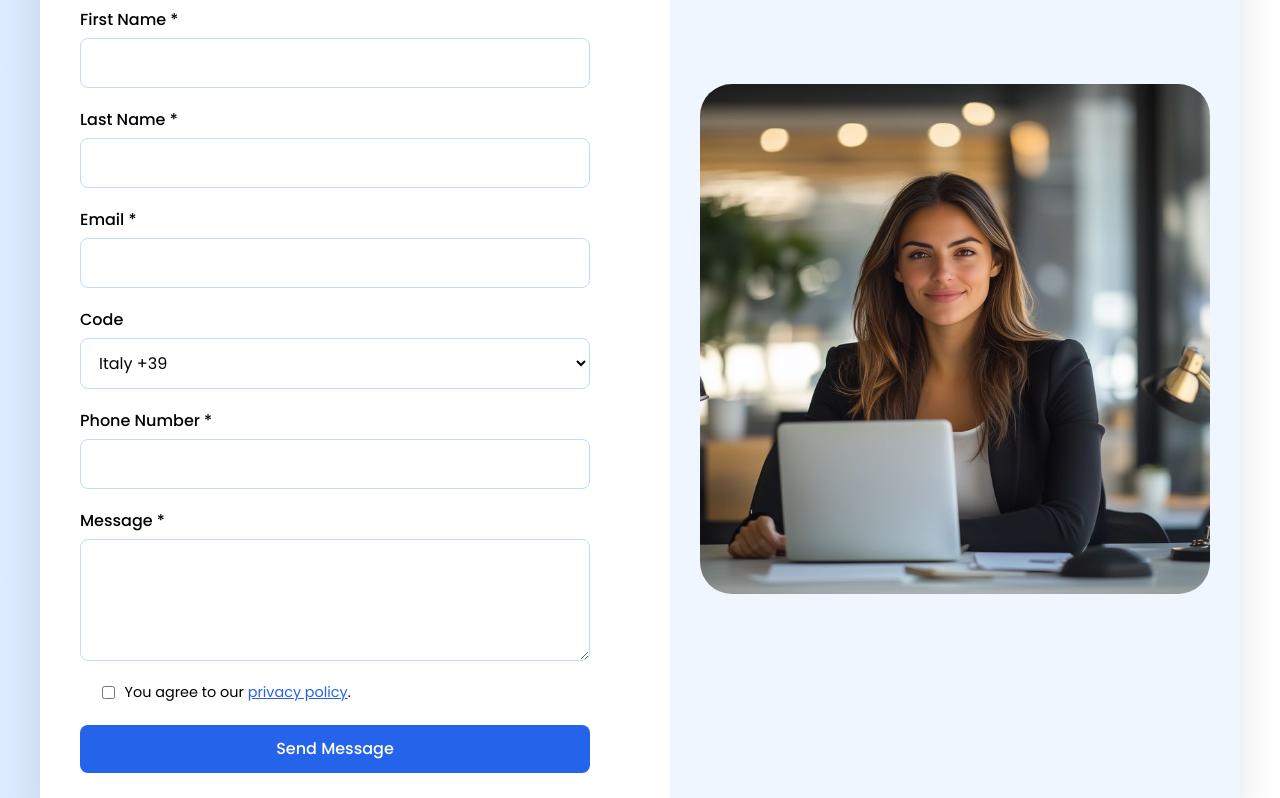
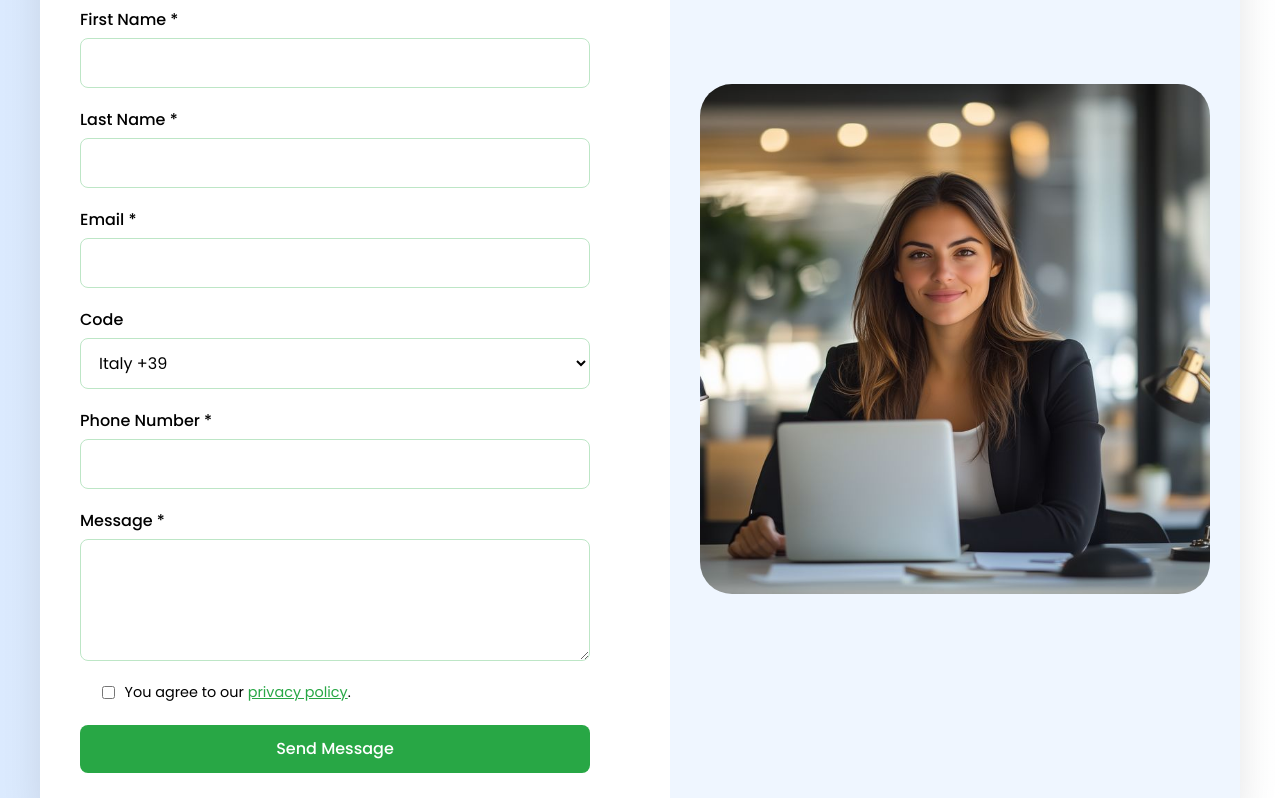
Before and after one commit to alpinemarketingstudio/Alpine-Website, a React (Vite) app: page / in a window 1280 px wide. Shown: the part 5520-6318 px from the top of the page. Built offline with nearby package versions, Linux system fonts and the light colour scheme; the HTML template or start-up script is replaced by a standard one; a web font is replaced by a local one.

Commit message:
Contact: Corrected the colour tone

```diff
--- a/src/index.css
+++ b/src/index.css
@@ -93,3 +93,7 @@
     padding: 40px 10px;
   }
 }
+
+html {
+  scroll-behavior: smooth;
+}
--- a/src/styles/ContactForm.css
+++ b/src/styles/ContactForm.css
@@ -84,7 +84,7 @@ form {
 .field textarea {
   padding: 12px 14px;
   border-radius: 8px;
-  border: 1px solid #bfdbfe;
+  border: 1px solid #bde6c6;;
   background: #fff;
   transition: border 0.3s ease;
 }
@@ -92,7 +92,7 @@ form {
 .field input:focus,
 .field select:focus,
 .field textarea:focus {
-  border-color: #3b82f6;
+  border-color: #28a745;;
   outline: none;
 }
 
@@ -106,12 +106,12 @@ form {
 }
 
 .form-check a {
-  color: #2563eb;
+  color: #28a745;
   text-decoration: underline;
 }
 
 button[type="submit"] {
-  background: #2563eb;
+  background: #28a745;
   color: white;
   padding: 12px 20px;
   border: none;
@@ -124,7 +124,7 @@ button[type="submit"] {
 }
 
 button[type="submit"]:hover {
-  background: #1e40af;
+  background: #28a745;
 }
 
 .error {
```
